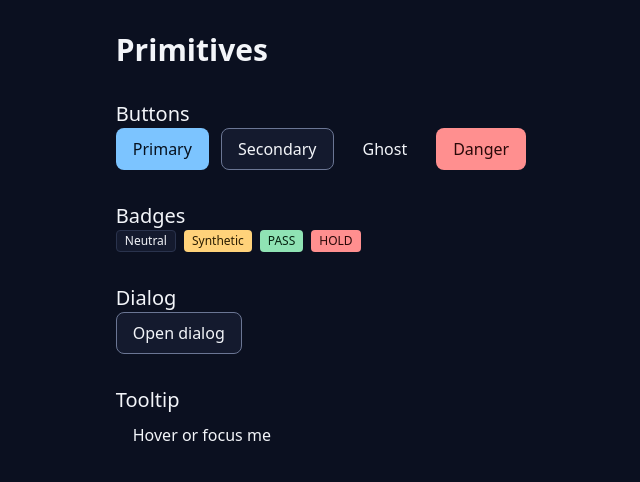
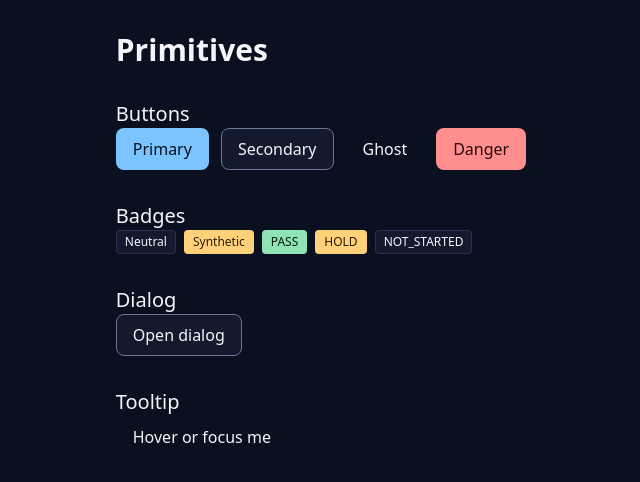
Before and after one commit to LivFul/newma-frontend, a Next.js app: page /primitives in a window 1280 px wide. Shown: the top 482 px of the page, without its empty margins (319-959 px from the left). Built offline with nearby package versions, Linux system fonts and the light colour scheme.

Commit message:
feat(ui): StatusBadge with hidden status context; Badge forced-colors border and min-height

```diff
--- a/src/app/primitives/page.tsx
+++ b/src/app/primitives/page.tsx
@@ -2,11 +2,11 @@ import type { Metadata } from "next";
 import {
   Badge,
   Button,
+  StatusBadge,
   Dialog,
   DialogContent,
   DialogTrigger,
   Tooltip,
-  VisuallyHidden,
 } from "@/components/ui";
 
 export const metadata: Metadata = {
@@ -33,11 +33,12 @@ export default function PrimitivesPage() {
         <h2 id="badges" className="text-xl">
           Badges
         </h2>
-        <div className="flex gap-2">
+        <div className="flex flex-wrap gap-2">
           <Badge>Neutral</Badge>
           <Badge tone="warning">Synthetic</Badge>
-          <Badge tone="success">PASS</Badge>
-          <Badge tone="danger">HOLD</Badge>
+          <StatusBadge status="PASS" />
+          <StatusBadge status="HOLD" />
+          <StatusBadge status="NOT_STARTED" />
         </div>
       </section>
       <section aria-labelledby="dialog">
@@ -61,7 +62,6 @@ export default function PrimitivesPage() {
           <Button variant="ghost">Hover or focus me</Button>
         </Tooltip>
       </section>
-      <VisuallyHidden>End of primitives gallery</VisuallyHidden>
     </main>
   );
 }
--- a/src/components/ui/badge.tsx
+++ b/src/components/ui/badge.tsx
@@ -1,13 +1,15 @@
 import { cva, type VariantProps } from "class-variance-authority";
 import type { HTMLAttributes } from "react";
 import { cn } from "@/lib/cn";
+import { VisuallyHidden } from "./visually-hidden";
 
 export const badgeVariants = cva(
-  "inline-flex items-center rounded-sm px-2 py-0.5 text-xs font-medium",
+  // border-transparent keeps the chip outlined in forced-colors mode.
+  "inline-flex min-h-6 items-center rounded-sm border border-transparent px-2 py-0.5 text-xs font-medium",
   {
     variants: {
       tone: {
-        neutral: "bg-bg-elevated text-fg border border-border",
+        neutral: "bg-bg-elevated text-fg border-border",
         accent: "bg-accent text-accent-fg",
         warning: "bg-warning text-warning-fg",
         danger: "bg-danger text-danger-fg",
@@ -23,3 +25,27 @@ export type BadgeProps = HTMLAttributes<HTMLSpanElement> & VariantProps<typeof b
 export function Badge({ className, tone, ...props }: BadgeProps) {
   return <span className={cn(badgeVariants({ tone }), className)} {...props} />;
 }
+
+// Gate/job status vocabulary; alignment with PRD §3.3 state names is tracked in PROGRESS.md.
+const STATUS_TONE = {
+  PASS: "success",
+  HOLD: "warning",
+  PENDING: "warning",
+  FAIL: "danger",
+  INVALIDATED: "danger",
+  NOT_STARTED: "neutral",
+} as const satisfies Record<string, NonNullable<BadgeProps["tone"]>>;
+
+export type Status = keyof typeof STATUS_TONE;
+
+export type StatusBadgeProps = Omit<BadgeProps, "tone" | "children"> & { status: Status };
+
+/** A Badge whose colour alone never carries the meaning: screen readers hear "Status: PASS". */
+export function StatusBadge({ status, ...props }: StatusBadgeProps) {
+  return (
+    <Badge tone={STATUS_TONE[status]} {...props}>
+      <VisuallyHidden>Status: </VisuallyHidden>
+      {status}
+    </Badge>
+  );
+}
--- a/src/components/ui/index.ts
+++ b/src/components/ui/index.ts
@@ -1,4 +1,11 @@
-export { Badge, badgeVariants, type BadgeProps } from "./badge";
+export {
+  Badge,
+  StatusBadge,
+  badgeVariants,
+  type BadgeProps,
+  type Status,
+  type StatusBadgeProps,
+} from "./badge";
 export { Button, buttonVariants, type ButtonProps } from "./button";
 export {
   Dialog,
```
Also changed, not shown: 1 other file (tests, documents, lock files or other folders).
